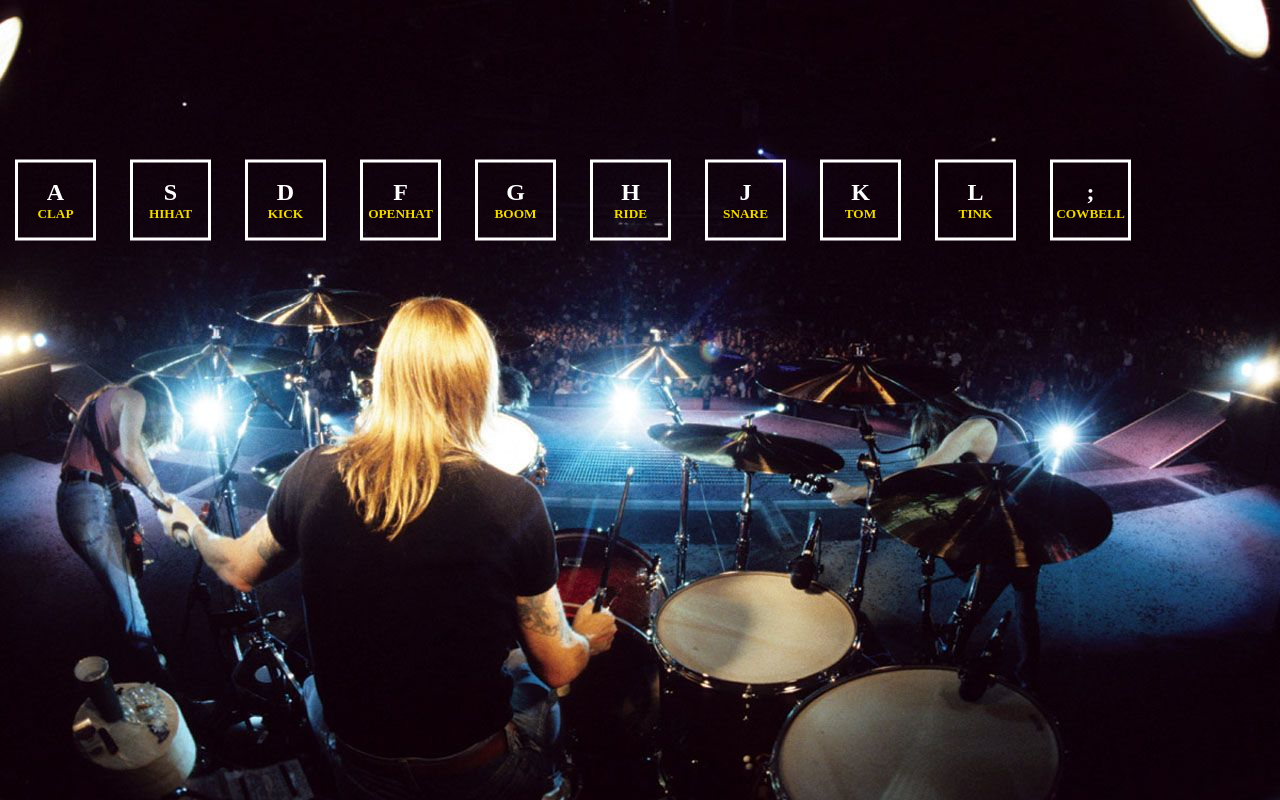
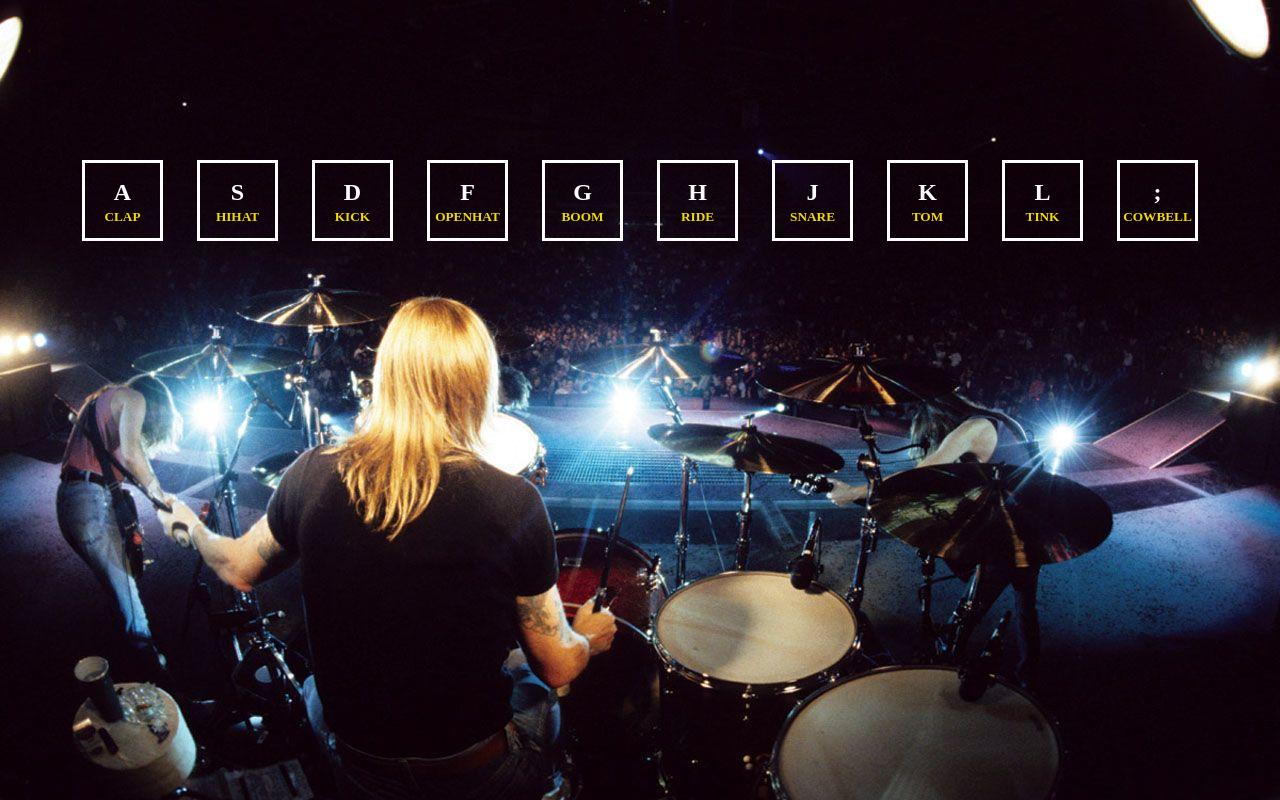
Before and after one commit to kylest0kes/js_drums, a plain HTML site: page index.html in a window 1280 px wide. Drawn offline with Linux system fonts and the light colour scheme.

Commit message:
finished layout for the drum control section and drum control buttons

```diff
--- a/style.css
+++ b/style.css
@@ -15,14 +15,11 @@ body, html {
 }
 
 .drum-controls {
-    display: inline-block;
+    display: block;
     position: absolute;
     width: 100%;
-    top: 25%;
-    left: 50%;
-    -moz-transform: translateX(-50%) translateY(-50%);
-    -webkit-transform: translateX(-50%) translateY(-50%);
-    transform: translateX(-50%) translateY(-50%);
+    top: 20%;
+    text-align: center;
 }
 
 .control {
@@ -36,7 +33,7 @@ body, html {
 
 h2 {
     color: white;
-    margin: 0;
+    margin: 0 0 2.5px 0;
 }
 
 h5 {
```
